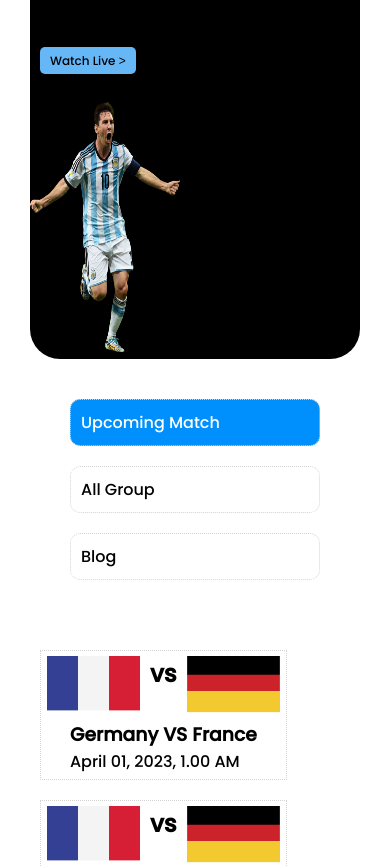
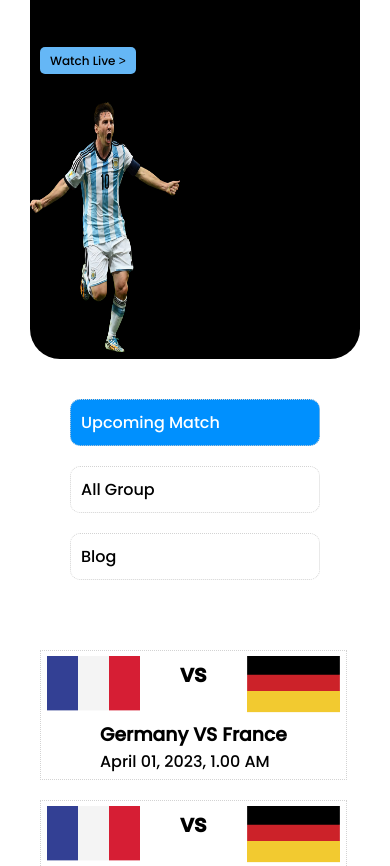
Before and after one commit to AnhaSamea/world-cup, a plain HTML site: page match.html in a window 390 px wide. Shown: the part 213-1079 px from the top of the page. Drawn offline with Linux system fonts and the light colour scheme.

Commit message:
fourth commit

```diff
--- a/style.css
+++ b/style.css
@@ -612,7 +612,7 @@ grid-template-columns: repeat(1,1fr);
   .flag {
     display: grid;
     grid-template-columns: repeat(3, 1fr);
-    grid-gap: 10px;
+    grid-gap: 40px;
   }
   .match {
     display: grid;
```
